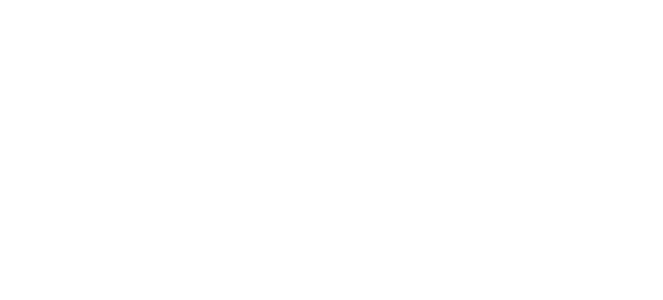
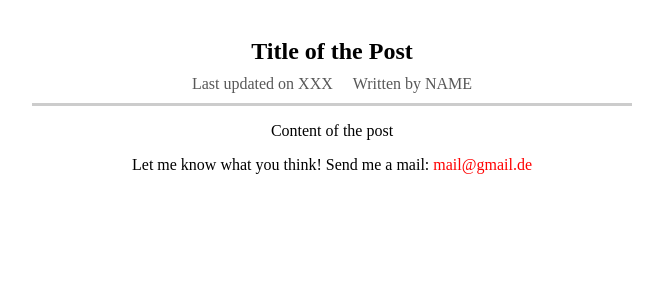
Before and after one commit to StefanBehring/nuxt-blog, a Nuxt app: page /posts/1 in a window 1280 px wide. Before the commit this address had no page. Shown: the top 300 px of the page, without its empty margins (308-971 px from the left). Built offline with nearby package versions, Linux system fonts and the light colour scheme.

Commit message:
Folder Structure

```diff
--- /dev/null
+++ b/pages/about/index.vue
@@ -0,0 +1,36 @@
+<template>
+  <div class="about-page">
+    <h1>This is my absolutely fantastic "About Me" Page!</h1>
+    <p>
+      Lorem ipsum, dolor sit amet consectetur adipisicing elit. Totam officiis
+      ab voluptatibus assumenda error quas deleniti eius? Suscipit, numquam?
+      Quis aliquid non animi numquam amet voluptas dolorum sunt aspernatur
+      commodi?
+    </p>
+    <p>
+      Lorem ipsum, dolor sit amet consectetur adipisicing elit. Totam officiis
+      ab voluptatibus assumenda error quas deleniti eius? Suscipit, numquam?
+      Quis aliquid non animi numquam amet voluptas dolorum sunt aspernatur
+      commodi?
+    </p>
+    <p>
+      Lorem ipsum, dolor sit amet consectetur adipisicing elit. Totam officiis
+      ab voluptatibus assumenda error quas deleniti eius? Suscipit, numquam?
+      Quis aliquid non animi numquam amet voluptas dolorum sunt aspernatur
+      commodi?
+    </p>
+    <p>
+      Lorem ipsum, dolor sit amet consectetur adipisicing elit. Totam officiis
+      ab voluptatibus assumenda error quas deleniti eius? Suscipit, numquam?
+      Quis aliquid non animi numquam amet voluptas dolorum sunt aspernatur
+      commodi?
+    </p>
+  </div>
+</template>
+
+<style scoped>
+.about-page {
+  text-align: center;
+  padding: 30px;
+}
+</style>
--- /dev/null
+++ b/pages/posts/_id/index.vue
@@ -0,0 +1,72 @@
+<template>
+  <div class="single-post-page">
+    <section class="post">
+      <h1 class="post-title">Title of the Post</h1>
+      <div class="post-details">
+        <div class="post-detail">Last updated on XXX</div>
+        <div class="post-detail">Written by NAME</div>
+      </div>
+      <p class="content">Content of the post</p>
+    </section>
+    <section class="post-feedback">
+      <p>
+        Let me know what you think! Send me a mail:
+        <a href="mailto:mail@gmail.de">mail@gmail.de</a>
+      </p>
+    </section>
+  </div>
+</template>
+
+<style scoped>
+.single-post-page {
+  padding: 30px;
+  text-align: center;
+  box-sizing: border-box;
+}
+
+.post {
+  width: 100%;
+}
+
+@media (min-width: 768px) {
+  .post {
+    width: 600px;
+    margin: auto;
+  }
+}
+
+.post-title {
+  margin: 0;
+}
+
+.post-details {
+  padding: 10px;
+  box-sizing: border-box;
+  border-bottom: 3px solid #ccc;
+  display: flex;
+  justify-content: center;
+  align-items: center;
+  flex-direction: column;
+}
+
+@media (min-width: 768px) {
+  .post-details {
+    flex-direction: row;
+  }
+}
+
+.post-detail {
+  color: rgb(88, 88, 88);
+  margin: 0 10px;
+}
+
+.post-feedback a {
+  color: red;
+  text-decoration: none;
+}
+
+.post-feedback a:hover,
+.post-feedback a:active {
+  color: salmon;
+}
+</style>
--- /dev/null
+++ b/pages/posts/index.vue
@@ -0,0 +1,11 @@
+<template>
+  <div class="posts-page"></div>
+</template>
+
+<style scoped>
+.posts-page {
+  display: flex;
+  justify-content: center;
+  align-items: center;
+}
+</style>
```
